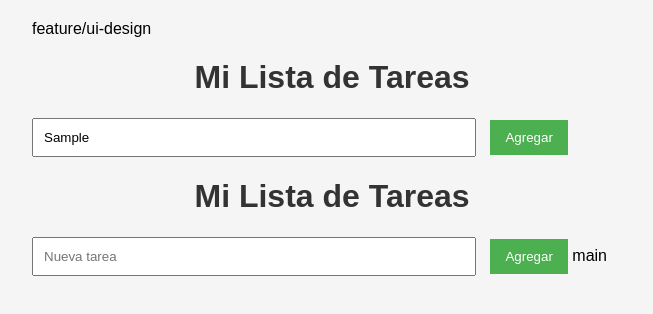
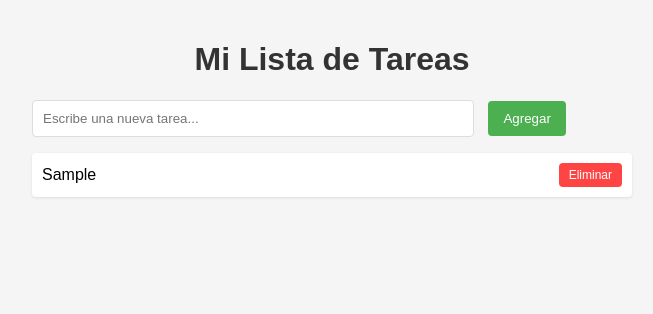
Before and after one commit to vanessavv153/lista-tareas-simulada, a plain HTML site: page index.html in a window 1280 px wide. Both pictures are taken after typing "Sample" into the empty fields and a click on the button "Agregar". Shown: the whole page, without its empty margins (308-961 px from the left). Drawn offline with Linux system fonts and the light colour scheme.

Commit message:
fix: corregir archivo index.html que se mostraba como texto

```diff
--- a/index.html
+++ b/index.html
@@ -2,7 +2,6 @@
 <html>
 <head>
     <title>Lista de Tareas</title>
- feature/ui-design
     <style>
         body {
             font-family: Arial, sans-serif;
@@ -19,6 +18,8 @@
             padding: 10px;
             width: 70%;
             margin-right: 10px;
+            border: 1px solid #ddd;
+            border-radius: 4px;
         }
         button {
             padding: 10px 15px;
@@ -26,6 +27,7 @@
             color: white;
             border: none;
             cursor: pointer;
+            border-radius: 4px;
         }
         ul {
             list-style-type: none;
@@ -39,26 +41,21 @@
             display: flex;
             justify-content: space-between;
             align-items: center;
+            box-shadow: 0 1px 3px rgba(0,0,0,0.1);
         }
         .delete-btn {
             background-color: #ff4444;
             padding: 5px 10px;
+            font-size: 12px;
         }
     </style>
 </head>
 <body>
     <h1>Mi Lista de Tareas</h1>
     <div>
-        <input type="text" id="nuevaTarea" placeholder="Nueva tarea">
+        <input type="text" id="nuevaTarea" placeholder="Escribe una nueva tarea...">
         <button onclick="agregarTarea()">Agregar</button>
     </div>
-
-</head>
-<body>
-    <h1>Mi Lista de Tareas</h1>
-    <input type="text" id="nuevaTarea" placeholder="Nueva tarea">
-    <button onclick="agregarTarea()">Agregar</button>
-   main
     <ul id="listaTareas"></ul>
 
     <script>
@@ -68,27 +65,15 @@
             if (tarea) {
                 const li = document.createElement('li');
                 li.textContent = tarea;
- feature/ui-design
 
                 const btnEliminar = document.createElement('button');
                 btnEliminar.textContent = 'Eliminar';
                 btnEliminar.className = 'delete-btn';
-
- feature/delete-task
-
-                // Botón eliminar
-                const btnEliminar = document.createElement('button');
-                btnEliminar.textContent = 'Eliminar';
-       main
                 btnEliminar.onclick = function() {
                     li.remove();
                 };
 
                 li.appendChild(btnEliminar);
- feature/ui-design
-
- main
- main
                 document.getElementById('listaTareas').appendChild(li);
                 input.value = '';
             }
```
